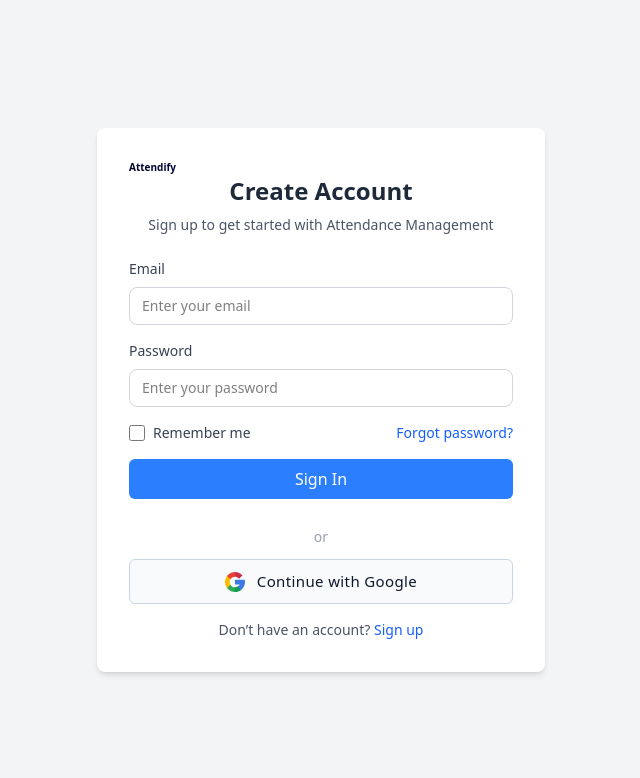
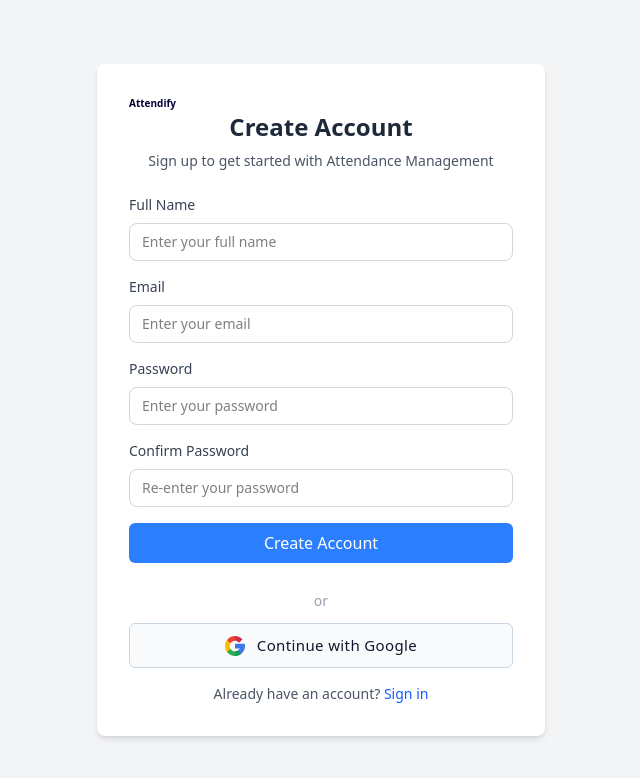
Before and after one commit to Chetan13334/Attendance_Management, a React (Vite) app: page /signup in a window 1280 px wide. Shown: the top 778 px of the page, without its empty margins (319-959 px from the left). Built offline with nearby package versions, Linux system fonts and the light colour scheme.

Commit message:
Fix SignIn/SignUp/SideBar

```diff
--- a/src/components/auth/SignUpForm.jsx
+++ b/src/components/auth/SignUpForm.jsx
@@ -1,16 +1,21 @@
 import React, { useState } from "react";
 import { Link, useNavigate } from "react-router-dom";
 import { auth, provider } from "../../firebase";
-import { signInWithEmailAndPassword, signInWithPopup } from "firebase/auth";
+import { createUserWithEmailAndPassword, signInWithPopup } from "firebase/auth";
 
-const SignInForm = () => {
-  const [formData, setFormData] = useState({ email: "", password: "" });
+const SignUpForm = () => {
+  const [formData, setFormData] = useState({
+    name: "",
+    email: "",
+    password: "",
+    confirmPassword: "",
+  });
   const [errors, setErrors] = useState({});
   const [isLoading, setIsLoading] = useState(false);
 
   const navigate = useNavigate();
 
-  // ✅ Input change handler
+  // ✅ Handle input change
   const handleChange = (e) => {
     const { name, value } = e.target;
     setFormData((prev) => ({ ...prev, [name]: value }));
@@ -20,6 +25,9 @@ const SignInForm = () => {
   // ✅ Form validation
   const validateForm = () => {
     const newErrors = {};
+
+    if (!formData.name.trim()) newErrors.name = "Full name is required";
+
     if (!formData.email) newErrors.email = "Email is required";
     else if (!/\S+@\S+\.\S+/.test(formData.email))
       newErrors.email = "Please enter a valid email";
@@ -28,36 +36,43 @@ const SignInForm = () => {
     else if (formData.password.length < 6)
       newErrors.password = "Password must be at least 6 characters";
 
+    if (formData.password !== formData.confirmPassword)
+      newErrors.confirmPassword = "Passwords do not match";
+
     setErrors(newErrors);
     return Object.keys(newErrors).length === 0;
   };
 
-  // ✅ Email/Password Sign-In
+  // ✅ Create Account (Email/Password)
   const handleSubmit = async (e) => {
     e.preventDefault();
     if (!validateForm()) return;
 
     setIsLoading(true);
     try {
-      await signInWithEmailAndPassword(auth, formData.email, formData.password);
-      alert("Signed in successfully!");
-      navigate("/dashboard");
+      await createUserWithEmailAndPassword(
+        auth,
+        formData.email,
+        formData.password
+      );
+
+      alert("Account created successfully! Please sign in.");
+      navigate("/signin");
     } catch (error) {
-      console.error(error);
+      console.error("Sign-Up Error:", error);
       setErrors({ submit: error.message });
     } finally {
       setIsLoading(false);
     }
   };
 
-  // ✅ Google Sign-In
-  const handleGoogleSignIn = async () => {
+  // ✅ Google Sign-Up
+  const handleGoogleSignUp = async () => {
     setIsLoading(true);
     try {
       const result = await signInWithPopup(auth, provider);
       const user = result.user;
 
-      // Optional: Save user info locally or in Firestore
       localStorage.setItem(
         "user",
         JSON.stringify({
@@ -67,11 +82,11 @@ const SignInForm = () => {
         })
       );
 
-      alert(`Welcome ${user.displayName}!`);
-      navigate("/dashboard");
+      alert(`Welcome ${user.displayName}! Please sign in to continue.`);
+      navigate("/signin");
     } catch (error) {
-      console.error("Google Sign-In Error:", error);
-      setErrors({ submit: "Google Sign-In failed. Please try again." });
+      console.error("Google Sign-Up Error:", error);
+      setErrors({ submit: "Google Sign-Up failed. Please try again." });
     } finally {
       setIsLoading(false);
     }
@@ -79,6 +94,29 @@ const SignInForm = () => {
 
   return (
     <form onSubmit={handleSubmit} className="space-y-4">
+      {/* Name */}
+      <div>
+        <label className="block text-sm font-medium text-gray-700 mb-1">
+          Full Name
+        </label>
+        <input
+          type="text"
+          name="name"
+          value={formData.name}
+          onChange={handleChange}
+          className={`border rounded-lg px-3 py-2 mt-1 text-sm w-full focus:outline-none focus:ring-2 ${
+            errors.name
+              ? "border-red-500 focus:ring-red-500"
+              : "border-gray-300 focus:ring-blue-500"
+          }`}
+          placeholder="Enter your full name"
+          disabled={isLoading}
+        />
+        {errors.name && (
+          <p className="mt-1 text-xs text-red-600">{errors.name}</p>
+        )}
+      </div>
+
       {/* Email */}
       <div>
         <label className="block text-sm font-medium text-gray-700 mb-1">
@@ -125,21 +163,27 @@ const SignInForm = () => {
         )}
       </div>
 
-      {/* Remember Me & Forgot Password */}
-      <div className="flex items-center justify-between">
-        <div className="flex items-center">
-          <input
-            type="checkbox"
-            id="remember"
-            className="h-4 w-4 text-blue-600 focus:ring-blue-500 border-gray-300 rounded"
-          />
-          <label htmlFor="remember" className="ml-2 block text-sm text-gray-700">
-            Remember me
-          </label>
-        </div>
-        <a href="#" className="text-sm text-blue-600 hover:text-blue-500">
-          Forgot password?
-        </a>
+      {/* Confirm Password */}
+      <div>
+        <label className="block text-sm font-medium text-gray-700 mb-1">
+          Confirm Password
+        </label>
+        <input
+          type="password"
+          name="confirmPassword"
+          value={formData.confirmPassword}
+          onChange={handleChange}
+          className={`border rounded-lg px-3 py-2 mt-1 text-sm w-full focus:outline-none focus:ring-2 ${
+            errors.confirmPassword
+              ? "border-red-500 focus:ring-red-500"
+              : "border-gray-300 focus:ring-blue-500"
+          }`}
+          placeholder="Re-enter your password"
+          disabled={isLoading}
+        />
+        {errors.confirmPassword && (
+          <p className="mt-1 text-xs text-red-600">{errors.confirmPassword}</p>
+        )}
       </div>
 
       {/* Submit Error */}
@@ -147,7 +191,7 @@ const SignInForm = () => {
         <p className="text-xs text-red-600 text-center">{errors.submit}</p>
       )}
 
-      {/* Sign-In Button */}
+      {/* Sign-Up Button */}
       <button
         type="submit"
         disabled={isLoading}
@@ -157,7 +201,7 @@ const SignInForm = () => {
             : "bg-blue-500 hover:bg-blue-600"
         }`}
       >
-        {isLoading ? "Signing in..." : "Sign In"}
+        {isLoading ? "Creating account..." : "Create Account"}
       </button>
 
       {/* Divider */}
@@ -165,10 +209,10 @@ const SignInForm = () => {
         <span className="text-sm text-gray-400">or</span>
       </div>
 
-      {/* Google Sign-In */}
+      {/* Google Sign-Up */}
       <button
         type="button"
-        onClick={handleGoogleSignIn}
+        onClick={handleGoogleSignUp}
         disabled={isLoading}
         className="w-full flex items-center justify-center gap-3 py-2.5 px-6 text-[15px] font-medium tracking-wide text-slate-900 border border-slate-300 rounded-md bg-slate-50 hover:bg-slate-100 focus:outline-none cursor-pointer"
       >
@@ -205,18 +249,18 @@ const SignInForm = () => {
         Continue with Google
       </button>
 
-      {/* Sign-Up Link */}
+      {/* Already have an account */}
       <div className="text-center text-sm text-gray-600 mt-3">
-        Don’t have an account?{" "}
+        Already have an account?{" "}
         <Link
-          to="/signup"
+          to="/signin"
           className="text-blue-600 hover:text-blue-500 font-medium"
         >
-          Sign up
+          Sign in
         </Link>
       </div>
     </form>
   );
 };
 
-export default SignInForm;
+export default SignUpForm;
--- a/src/components/common/Navbar.jsx
+++ b/src/components/common/Navbar.jsx
@@ -1,7 +1,7 @@
 import React, { useState } from 'react';
 import { X } from 'lucide-react';
 
-const Navbar = () => {
+const Navbar = ({ toggleSidebar, handleSignOut }) => {
     const [isProfileOpen, setIsProfileOpen] = useState(false);
 
     const [searchValue, setSearchValue] = useState('');
@@ -22,6 +22,16 @@ const Navbar = () => {
 
             <div className="px-4 sm:px-6 py-3 flex items-center justify-between">
 
+                {/* Mobile menu button */}
+                <button
+                    onClick={toggleSidebar}
+                    className="lg:hidden p-2 rounded-md text-gray-600 hover:bg-gray-100 focus:outline-none focus:ring-2 focus:ring-indigo-500 mr-2"
+                    aria-label="Toggle sidebar"
+                >
+                    <svg className="w-6 h-6" fill="none" stroke="currentColor" viewBox="0 0 24 24">
+                        <path strokeLinecap="round" strokeLinejoin="round" strokeWidth={2} d="M4 6h16M4 12h16M4 18h16" />
+                    </svg>
+                </button>
 
                 <div className="flex-shrink-0 mr-4 sm:mr-8">
 
@@ -100,8 +110,7 @@ const Navbar = () => {
                             <div className="absolute right-0 mt-2 w-48 bg-white rounded-lg shadow-lg py-1 z-50 border border-gray-100">
                                 <a href="#" className="block px-4 py-2 text-sm text-gray-700 hover:bg-gray-100">View Profile</a>
                                 <a href="#" className="block px-4 py-2 text-sm text-gray-700 hover:bg-gray-100">Switch Account</a>
-                                <hr className="my-1" />
-                                <a href="#" className="block px-4 py-2 text-sm text-red-600 hover:bg-gray-100">Sign Out</a>
+                                <hr className="my-0" />
                             </div>
                         )}
                     </div>
--- a/src/pages/DashboardPage.jsx
+++ b/src/pages/DashboardPage.jsx
@@ -14,7 +14,12 @@ const MOCK_USER = { uid: "mock-user-123", email: "test@user.com" };
 
 const DashboardPage = () => {
   const [user, setUser] = useState(null);
+  const [isSidebarOpen, setIsSidebarOpen] = useState(false);
   const navigate = useNavigate();
+
+  const toggleSidebar = () => {
+    setIsSidebarOpen(!isSidebarOpen);
+  };
 
   useEffect(() => {
 
@@ -38,21 +43,19 @@ const DashboardPage = () => {
   }
 
   return (
-    <div className="min-h-screen bg-gray-100 flex">
+    <div className="min-h-screen bg-gray-100">
 
-      <aside className="bg-gray-800 text-white w-64 fixed top-0 left-0 h-screen z-30 hidden lg:block">
-        <Sidebar />
-      </aside>
+      {/* Sidebar */}
+      <Sidebar isOpen={isSidebarOpen} setIsOpen={setIsSidebarOpen} handleSignOut={handleSignOut} />
+
+      {/* Main content wrapper */}
+      <div className="flex-1 lg:ml-64">
+
+        {/* Navbar */}
+        <Navbar toggleSidebar={toggleSidebar} handleSignOut={handleSignOut} />
 
 
-      <div className="flex-1 flex flex-col lg:ml-64">
-
-        <header className="fixed top-0 left-0 lg:left-64 right-0 h-16 z-20 bg-indigo-600 text-white shadow-lg flex items-center px-4">
-          <Navbar />
-        </header>
-
-
-        <main className="pt-20 px-4 sm:px-6">
+        <main className="pt-20 px-4 sm:px-6 pb-8">
 
           <div className="mt-8 bg-white p-6 rounded-lg shadow">
             <Statsoverview />
```
Also changed, not shown: src/components/common/Sidebar.jsx (+6 -19 lines).
